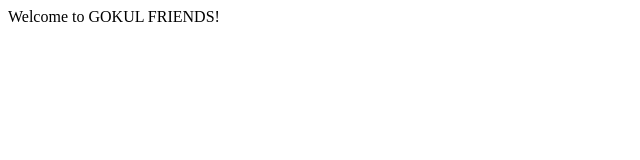
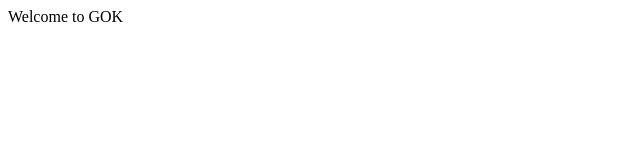
Before and after one commit to Hitesh8703/Gokul-Friends-BY, a plain HTML site: page index.html in a window 1280 px wide. Shown: the whole page, without its empty margins (0-640 px from the left). Drawn offline with Linux system fonts and the light colour scheme.

Commit message:
Update index.html

```diff
--- a/index.html
+++ b/index.html
@@ -1 +1 @@
-<html><head><title>GOKUL FRIENDS</title></head><body>Welcome to GOKUL FRIENDS!</body></html>
+<html><head><title>GOKUL FRIENDS</title></head><body>Welcome to GOK</body></html>
```
